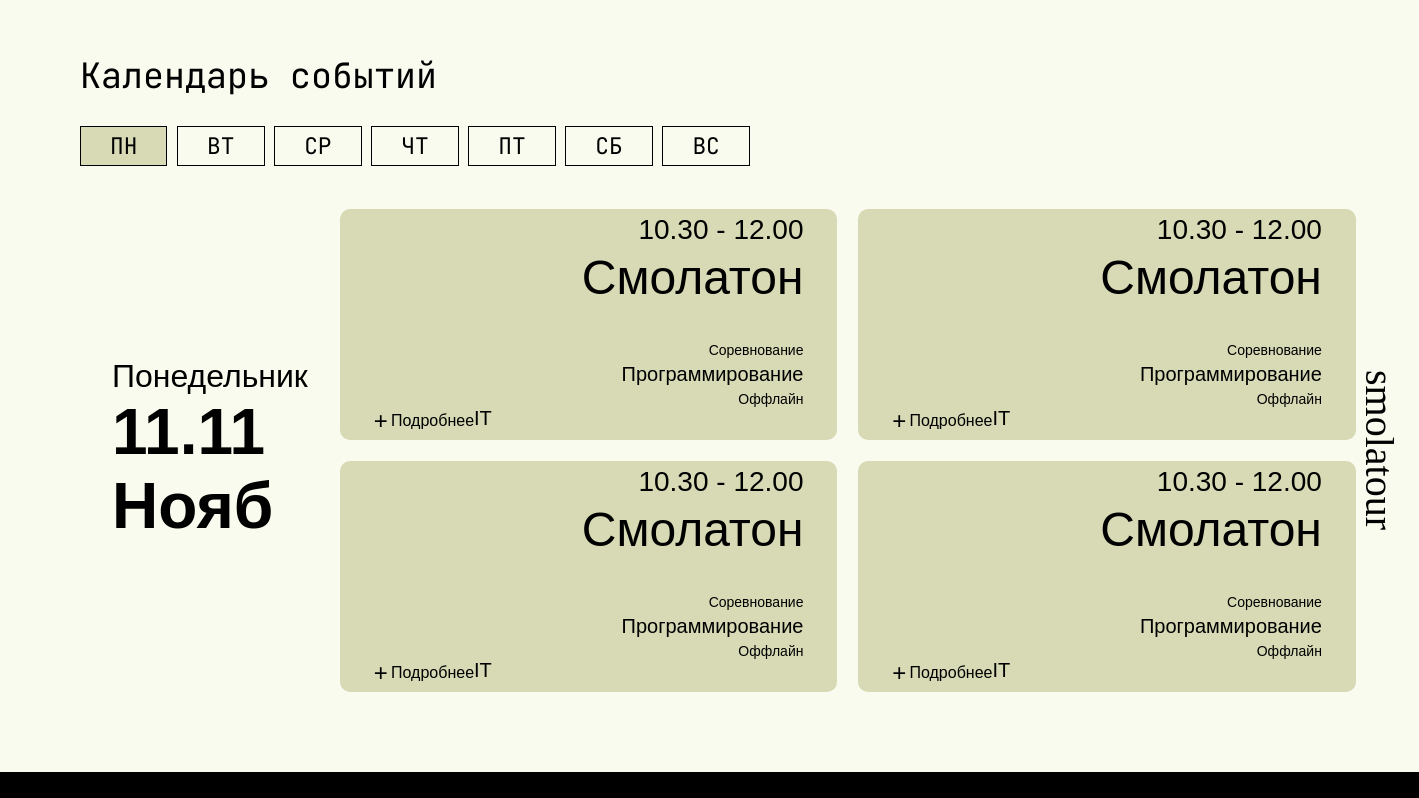
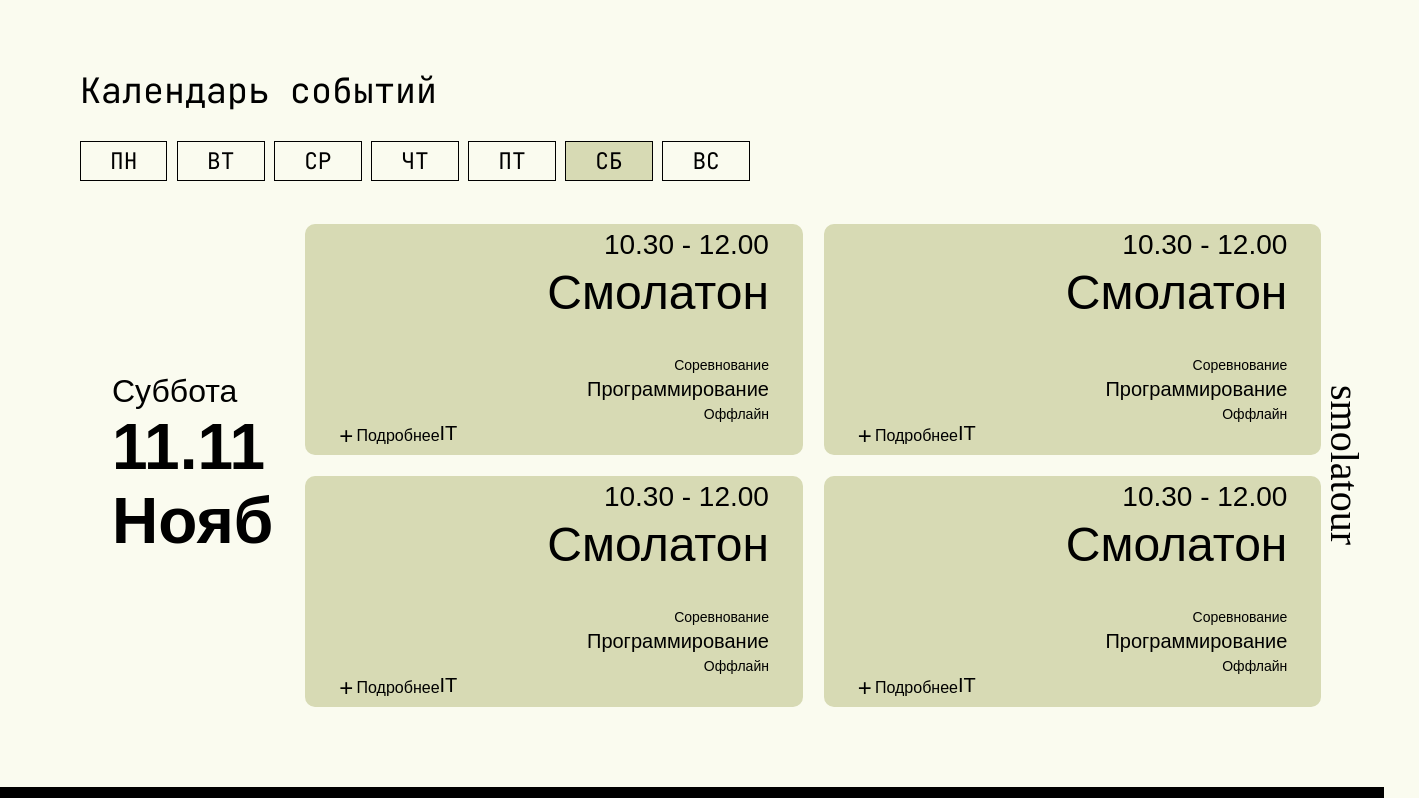
Before and after one commit to ultraevs/MISSISHAMASSE, a plain HTML site: page index.html in a window 1280 px wide. Shown: the part 4060-4858 px from the top of the page, 1419 px wide, since content can reach past the window. Drawn offline with Linux system fonts and the light colour scheme; a web font is replaced by a local one.

Commit message:
fix date

```diff
--- a/index.html
+++ b/index.html
@@ -186,7 +186,7 @@
                 </div>
                 <div class="calendar__day">
                     <div class="day__date">
-                        <p>Понедельник</p>
+                        <p>Суббота</p>
                         <p>11.11</p>
                         <p>Нояб</p>
                     </div>
--- a/style.css
+++ b/style.css
@@ -379,7 +379,7 @@ h2{
 }
 
 
-.calendar__days a:nth-child(1) {
+.calendar__days a:nth-child(6) {
     background-color: #D7DAB4;
 }
 
```
